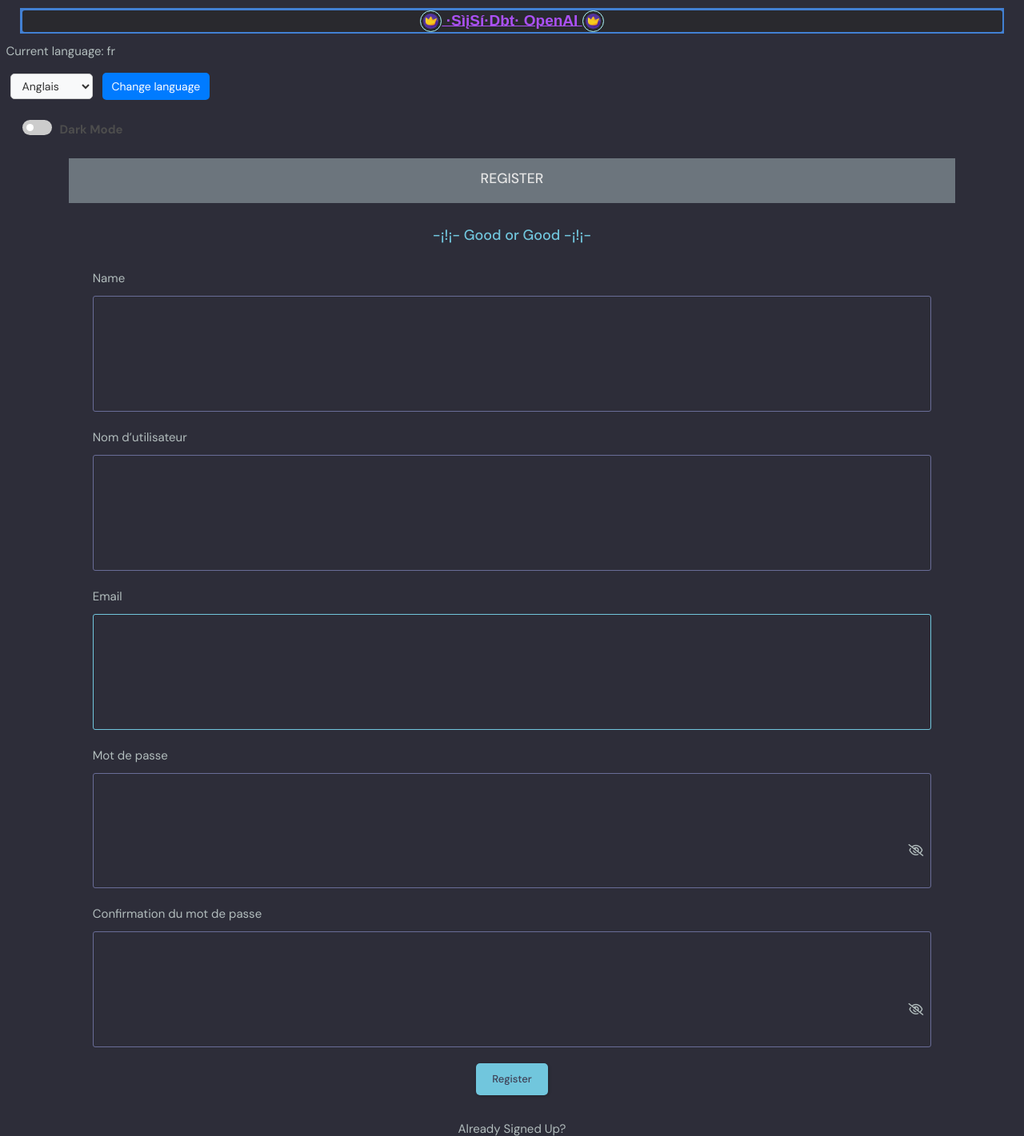
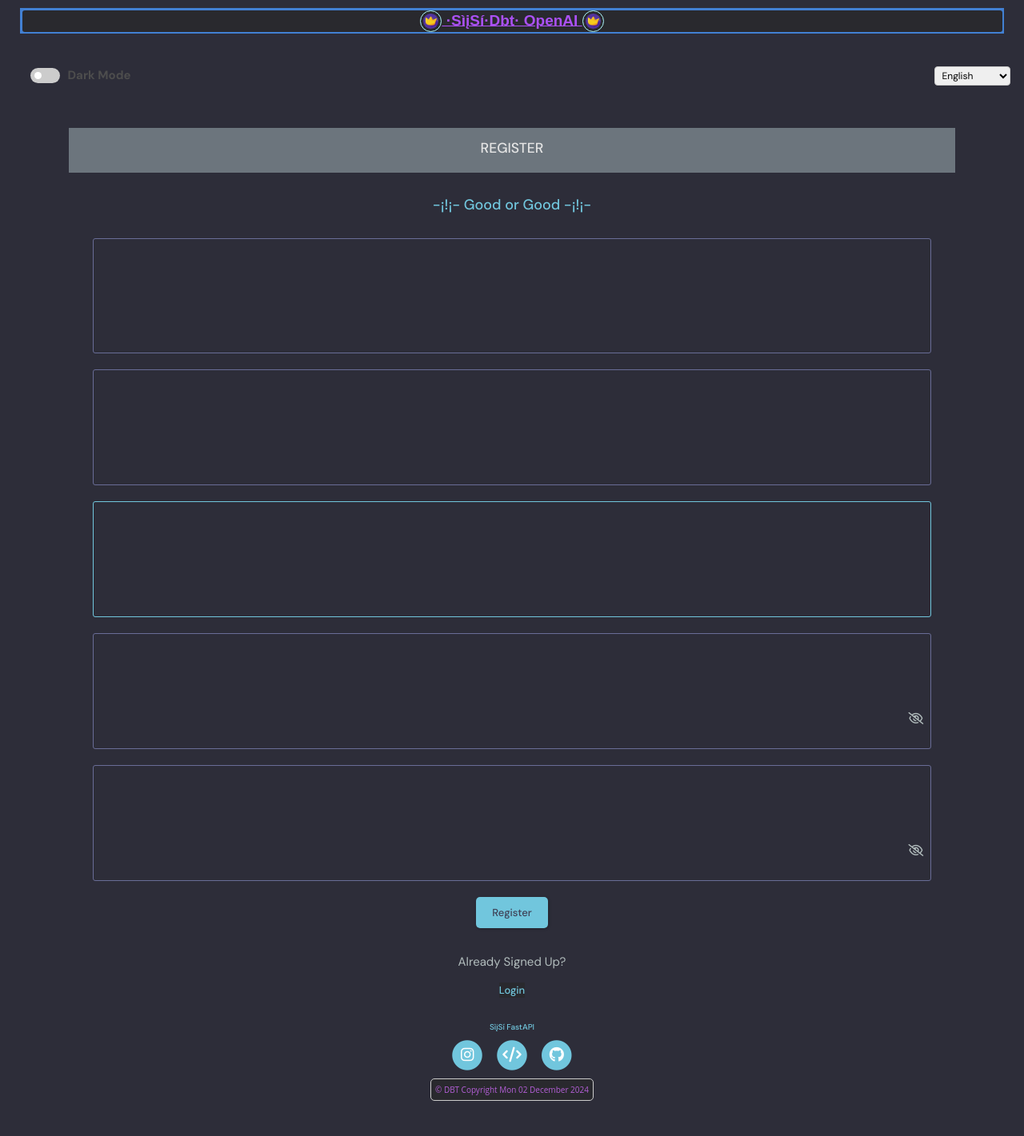
Before and after one commit to isaacaisha/siisi, a Django app: page /register/ in a window 1280 px wide. Shown: the top 1421 px of the page at 80% size. After the commit the page ends 1377 px from the top, so only its background shows below. Run offline with Django 5.2, Linux system fonts and the light colour scheme; some libraries are stand-ins or nearby versions.

Commit message:
customized languge btn... .

```diff
--- a/chatgpt/templates/chatgpt/index.html
+++ b/chatgpt/templates/chatgpt/index.html
@@ -20,8 +20,8 @@
     <!-- Header Section -->
     <header class="bg-secondary text-white p-4 text-center mt-5">
         <h1>{% blocktrans trimmed %}Chat AI{% endblocktrans %}</h1>
-        <p>{% trans "Welcome to the website!" %}</p>
-        <p>{{ output }}</p>
+        <p>{% trans "Welcome to the website ·SìįSí·Dbt·" %}</p>
+        <!--<p>{{ output }}</p>-->
     </header>
 
     <!-- Main Chat Section -->
--- a/siisi/settings.py
+++ b/siisi/settings.py
@@ -239,8 +239,8 @@ LOCALE_PATHS = [
 ]
 
 #LANGUAGE_CODE = 'en-us'  # Default language
-LANGUAGE_CODE = 'fr'  # Default language
-LANGUAGE_COOKIE_NAME = 'django_language'  # Default is 'django_language'
+#LANGUAGE_CODE = 'fr'  # Default language
+#LANGUAGE_COOKIE_NAME = 'django_language'  # Default is 'django_language'
 
 TIME_ZONE = 'UTC'
 
--- a/static/styles/style.css
+++ b/static/styles/style.css
@@ -1994,40 +1994,27 @@ label {
 =>  Translate Language BTN Section
 ================================*/
 
+.darkmode-selectlang-container {
+  display: flex;
+  justify-content: space-between;
+  align-items: center;
+  padding: 10px;
+}
+
+.togglebutton {
+  display: flex;
+  align-items: center;
+}
+
+.language-form select {
+  padding: 2px 5px; /* Smaller padding */
+  border: 1px solid #ccc;
+  border-radius: 4px;
+  font-size: 12px; /* Smaller font size */
+  width: auto; /* Let the width adjust dynamically */
+  height: 19; /* Adjust height for consistency */
+}
+
 .language-form {
-    display: inline-block;
-    margin: 0;
-    padding: 5px;
-  }
-
-  .language-form select {
-    border: 1px solid #ccc;
-    border-radius: 5px;
-    padding: 5px 10px;
-    background-color: #f8f9fa;
-    color: #333;
-    font-size: 14px;
-    outline: none;
-    cursor: pointer;
-    transition: border-color 0.3s ease;
-  }
-
-  .language-form select:hover {
-    border-color: #007bff;
-  }
-
-  .language-form button {
-    background-color: #007bff;
-    border: none;
-    color: white;
-    border-radius: 5px;
-    padding: 6px 12px;
-    font-size: 14px;
-    cursor: pointer;
-    margin-left: 8px;
-    transition: background-color 0.3s ease;
-  }
-
-  .language-form button:hover {
-    background-color: #0056b3;
-  }
+  margin: 0;
+}
--- a/templates/main.html
+++ b/templates/main.html
@@ -74,23 +74,25 @@
     </div>
     {% endblock %}
 
-    <p>{% trans "Current language: " %}{{ LANGUAGE_CODE }}</p>
-    <form class="language-form" method="post" action="{% url 'set_language' %}">
-      {% csrf_token %}
-      <select name="language">
-        {% for lang_code, lang_name in LANGUAGES %}
-        <option value="{{ lang_code }}">{{ lang_name }}</option>
-        {% endfor %}
-      </select>
-      <button type="submit">{% trans "Change language" %}</button>
-    </form>
+    <div class="darkmode-selectlang-container">
+      <div class="togglebutton">
+        <label>
+          <input type="checkbox" id="theme-toggle">
+          <span id="darkMode" class="toggle"></span>
+        </label>
+        <span class="dark-mode-text">{% trans 'Dark Mode' %}</span>
+      </div>
 
-    <div class="togglebutton">
-      <label>
-        <input type="checkbox" id="theme-toggle">
-        <span id="darkMode" class="toggle"></span>
-      </label>
-      <span class="dark-mode-text">{% trans 'Dark Mode' %}</span>
+      <form class="language-form" method="post" action="{% url 'set_language' %}">
+        {% csrf_token %}
+        <select name="language" onchange="this.form.submit()">
+          {% for lang_code, lang_name in LANGUAGES %}
+          <option value="{{ lang_code }}" {% if lang_code == LANGUAGE_CODE %}selected{% endif %}>
+            {{ lang_name }}
+          </option>
+          {% endfor %}
+        </select>
+      </form>
     </div>
 
     {% block navbar %}
--- a/two_factor_auth/templates/two_factor_auth/login_register.html
+++ b/two_factor_auth/templates/two_factor_auth/login_register.html
@@ -1,6 +1,8 @@
+<!-- two_factor_auth/templates/two_factor_auth/login_register.html-->
+
 {% extends 'main.html' %}
 
-{% load static %}
+{% load static i18n %}
 
 {% block work_in_progress %}{% endblock %}
 
@@ -10,9 +12,9 @@
 
 {% block title %}
 {% if page != 'login' %}
-- Register
+{% blocktrans %}Register{% endblocktrans %}
 {% else %}
-- Login
+{% blocktrans %}Login{% endblocktrans %}
 {% endif %}
 {% endblock %}
 
@@ -26,29 +28,27 @@
     <div class="container">
       <div class="layout__boxHeader">
         <div class="layout__boxTitle">
-          <h3>{{ page }}</h3>
+          <h3>{% blocktrans %}{{ page }}{% endblocktrans %}</h3>
         </div>
       </div>
       <div class="layout__body">
-        <h2 class="auth__tagline">-¡!¡- SìįSí Chacal -¡!¡-</h2>
+        <h2 class="auth__tagline">{% blocktrans %}-¡!¡- SìįSí Chacal -¡!¡-{% endblocktrans %}</h2>
 
         <form class="form" method="POST" action="">
           {% csrf_token %}
 
           <div class="form__group">
-            <label for="username">Email</label>
-            <input id="username" name="email" type="text" placeholder="e.g. siisiAi@gmail.com" />
+            <label for="username">{% blocktrans %}Email{% endblocktrans %}</label>
+            <input id="username" name="email" type="text" placeholder="{% blocktrans %}e.g. siisiAi@gmail.com{% endblocktrans %}" />
           </div>
 
           <div class="form__group" style="position: relative;">
-            <label for="password">Password</label>
+            <label for="password">{% blocktrans %}Password{% endblocktrans %}</label>
             <input id="password" name="password" type="password" placeholder="••••••••" />
-            <!-- Eye icon for toggling password visibility -->
             <i class="fa fa-eye-slash position-absolute" id="togglePassword"
               style="cursor: pointer; top: 73%; right: 10px; transform: translateY(-50%);"></i>
           </div>
 
-          <!-- reCAPTCHA_v2 i-Frame -->
           <div class="form__group">
             <div id="recaptcha-container">{{ form.captcha }}</div>
             {% for error in form.captcha.errors %}
@@ -58,20 +58,19 @@
 
           <div class="text-center">
             <button class="btn btn--main" type="submit">
-              Login
+              {% blocktrans %}Login{% endblocktrans %}
             </button>
           </div>
         </form>
 
         <div class="auth__action">
-          <p>Haven't signed up yet?</p>
-          <a href="{% url 'register' %}" class="btn btn--link">Sign Up</a>
+          <p>{% blocktrans %}Haven't signed up yet?{% endblocktrans %}</p>
+          <a href="{% url 'register' %}" class="btn btn--link">{% blocktrans %}Sign Up{% endblocktrans %}</a>
         </div>
 
-        <!-- Forgot your password? -->
         <div class="auth__action">
-          <p>Forgot your password?</p>
-          <a href="{% url 'password_reset' %}" class="btn btn--link">Reset Password</a>
+          <p>{% blocktrans %}Forgot your password?{% endblocktrans %}</p>
+          <a href="{% url 'password_reset' %}" class="btn btn--link">{% blocktrans %}Reset Password{% endblocktrans %}</a>
         </div>
 
       </div>
@@ -83,32 +82,32 @@
     <div class="container">
       <div class="layout__boxHeader">
         <div class="layout__boxTitle">
-          <h3>{{ page }}</h3>
+          <h3>{% blocktrans %}{{ page }}{% endblocktrans %}</h3>
         </div>
       </div>
       <div class="layout__body">
-        <h2 class="auth__tagline">-¡!¡- Good or Good -¡!¡-</h2>
+        <h2 class="auth__tagline">{% blocktrans %}-¡!¡- Good or Good -¡!¡-{% endblocktrans %}</h2>
 
         <form class="form" method="POST" action="">
           {% csrf_token %}
 
           <div class="form__group" style="position: relative;">
-            <label for="{{ form.name.id_for_label }}">{{ form.name.label }}</label>
+            <label for="{{ form.name.id_for_label }}">{% blocktrans %}{{ form.name.label }}{% endblocktrans %}</label>
             {{ form.name }}
           </div>
 
           <div class="form__group" style="position: relative;">
-            <label for="{{ form.username.id_for_label }}">{{ form.username.label }}</label>
+            <label for="{{ form.username.id_for_label }}">{% blocktrans %}{{ form.username.label }}{% endblocktrans %}</label>
             {{ form.username }}
           </div>
 
           <div class="form__group" style="position: relative;">
-            <label for="{{ form.email.id_for_label }}">{{ form.email.label }}</label>
+            <label for="{{ form.email.id_for_label }}">{% blocktrans %}{{ form.email.label }}{% endblocktrans %}</label>
             {{ form.email }}
           </div>
 
           <div class="form__group" style="position: relative;">
-            <label for="{{ form.password1.id_for_label }}">{{ form.password1.label }}</label>
+            <label for="{{ form.password1.id_for_label }}">{% blocktrans %}{{ form.password1.label }}{% endblocktrans %}</label>
             {{ form.password1 }}
             <i class="fa fa-eye-slash position-absolute"
               style="cursor: pointer; top: 73%; right: 10px; transform: translateY(-50%);"
@@ -116,14 +115,13 @@
           </div>
 
           <div class="form__group" style="position: relative;">
-            <label for="{{ form.password2.id_for_label }}">{{ form.password2.label }}</label>
+            <label for="{{ form.password2.id_for_label }}">{% blocktrans %}{{ form.password2.label }}{% endblocktrans %}</label>
             {{ form.password2 }}
             <i class="fa fa-eye-slash position-absolute"
               style="cursor: pointer; top: 73%; right: 10px; transform: translateY(-50%);"
               onclick="togglePassword('{{ form.password2.id_for_label }}')"></i>
           </div>
 
-          <!-- reCAPTCHA manually rendered -->
           <div class="form__group">
             <div id="recaptcha-container">{{ form.captcha }}</div>
             {% for error in form.captcha.errors %}
@@ -133,14 +131,14 @@
 
           <div class="text-center">
             <button class="btn btn--main" type="submit">
-              Register
+              {% blocktrans %}Register{% endblocktrans %}
             </button>
           </div>
         </form>
 
         <div class="auth__action">
-          <p>Already Signed Up?</p>
-          <a href="{% url 'login' %}" class="btn btn--link">Login</a>
+          <p>{% blocktrans %}Already Signed Up?{% endblocktrans %}</p>
+          <a href="{% url 'login' %}" class="btn btn--link">{% blocktrans %}Login{% endblocktrans %}</a>
         </div>
       </div>
     </div>
```
Also changed, not shown: two_factor_auth/templates/two_factor_auth/login_register_superuser.html (+13 -13 lines), two_factor_auth/templates/two_factor_auth/password_reset_complete.html (+7 -6 lines), two_factor_auth/templates/two_factor_auth/password_reset_confirm.html (+12 -11 lines), two_factor_auth/templates/two_factor_auth/password_reset_done.html (+7 -6 lines), two_factor_auth/templates/two_factor_auth/password_reset_request.html (+8 -8 lines).
